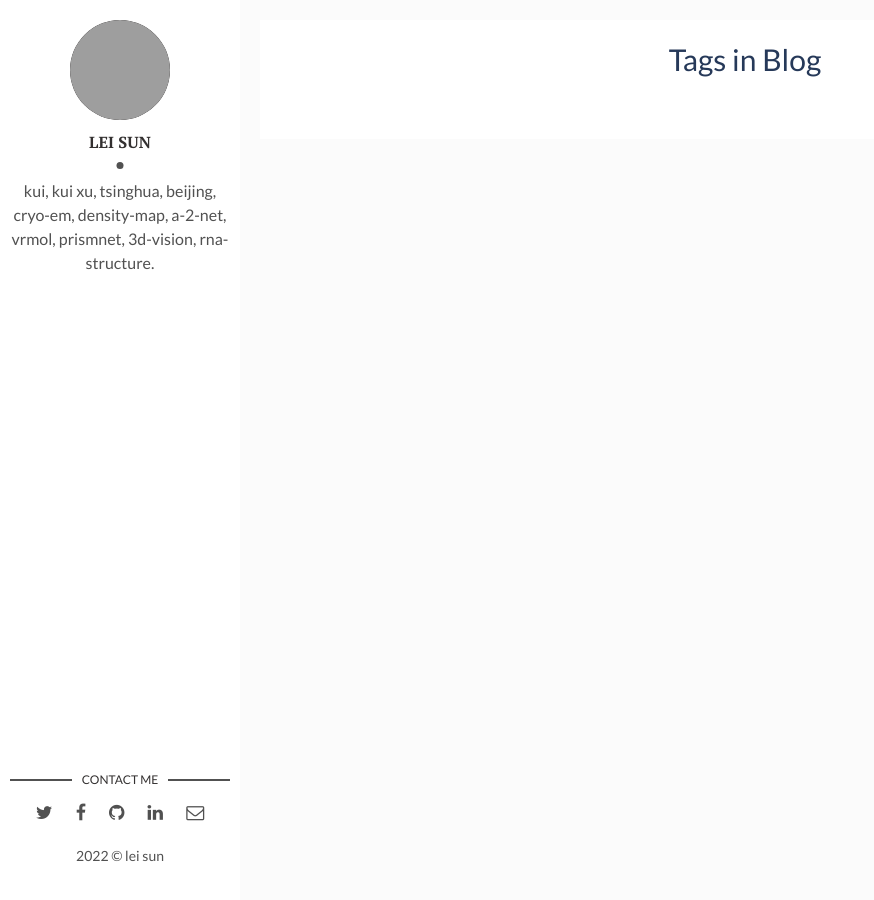
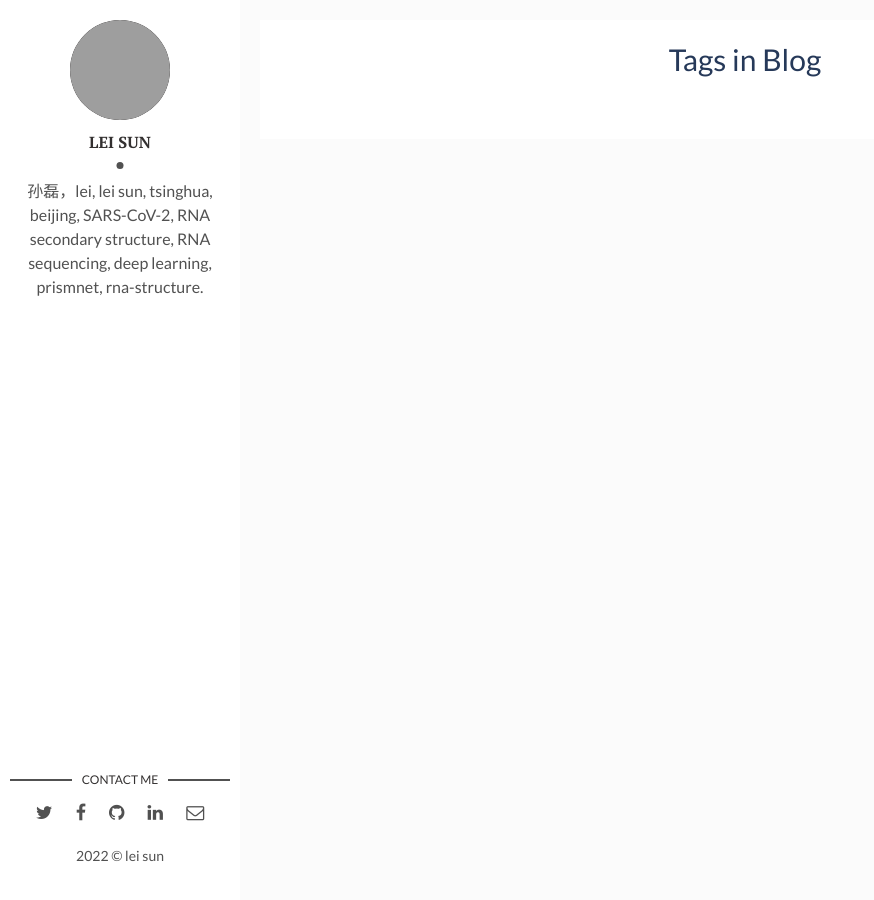
Before and after one commit to sunlei0227/sunlei0227.github.io, a Jekyll site: the page built from tags.html, in a window 1280 px wide. Shown: the whole page, without its empty margins (0-874 px from the left). Built offline with Jekyll 4.4.1, drawn with Linux system fonts in a browser that asks for light colours; grey boxes are pictures that could not be loaded.

Commit message:
Update _config.yml

```diff
--- a/_config.yml
+++ b/_config.yml
@@ -1,6 +1,6 @@
 title: I'm Lei
 description: > # this means to ignore newlines until "baseurl:"
-  lei, lei sun, tsinghua, beijing, SARS-CoV-2, RNA secondary structure, RNA sequencing, deep learning, prismnet, 3d-vision, rna-structure.
+  lei, lei sun, tsinghua, beijing, SARS-CoV-2, RNA secondary structure, RNA sequencing, deep learning, prismnet, rna-structure.
 permalink: ':title/'
 baseurl: "" # the subpath of your site, e.g. /blog
 url: "https://sunlei0227.github.io" # the base hostname & protocol for your site, e.g. http://example.com
@@ -9,12 +9,12 @@ site-twitter: #if your site has a twitter account, enter it here
 # Author Settings
 author: lei sun # add your name
 author-img: lei.jpeg # add your photo
-about-author: kui, kui xu, tsinghua, beijing, cryo-em, density-map, a-2-net, vrmol, prismnet, 3d-vision, rna-structure. # add description
+about-author: 孙磊，lei, lei sun, tsinghua, beijing, SARS-CoV-2, RNA secondary structure, RNA sequencing, deep learning, prismnet, rna-structure. # add description
 twitter: # add your Twitter handle
 facebook: # add your Facebook handle
 github: sunlei0227 # add your Github handle
 linkedin: # add your Linkedin handle
-email: sunlei0227@gmail.com
+email: sunlei0227@hotmail.com
 
 # Disqus
 discus-identifier: mr-brown # add your discus identifier
```
